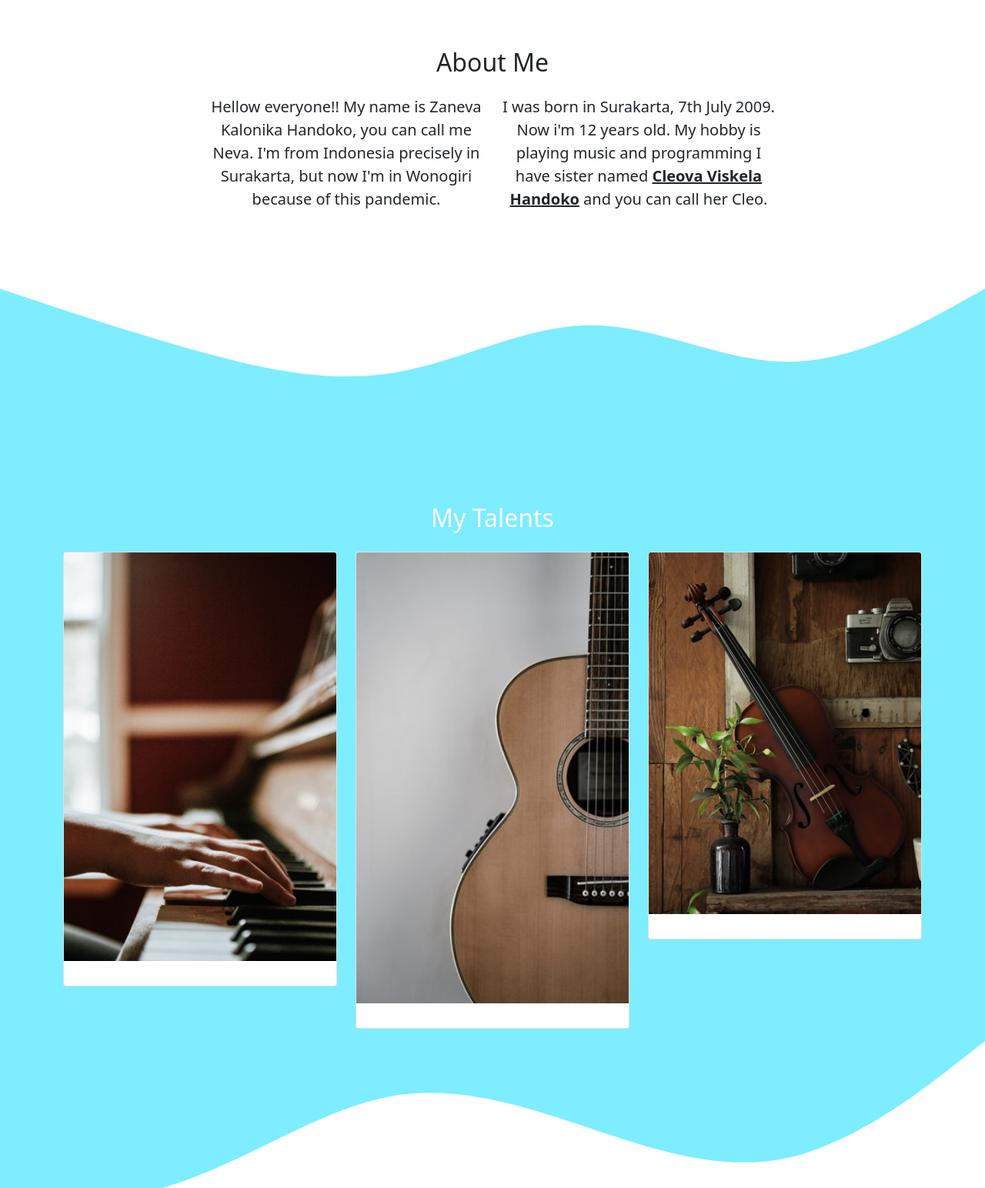
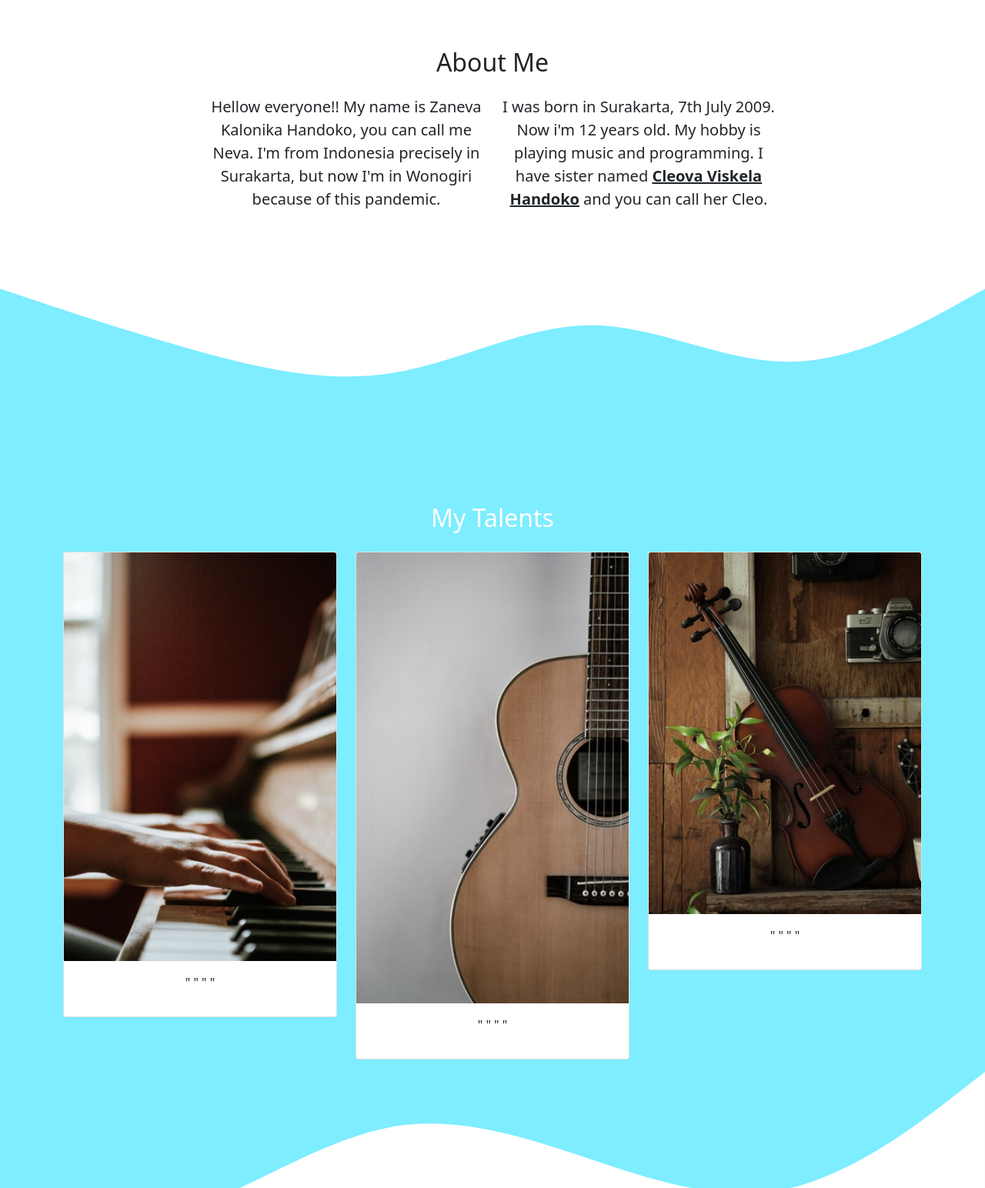
Before and after one commit to zanevakalonika/zanevakalonika.github.io, a plain HTML site: page index.html in a window 1280 px wide. Shown: the part 720-2264 px from the top of the page at 77% size. Drawn offline with nearby package versions, Linux system fonts and the light colour scheme.

Commit message:
melengkapi

```diff
--- a/index.html
+++ b/index.html
@@ -67,7 +67,7 @@
                 <p>Hellow everyone!! My name is Zaneva Kalonika Handoko, you can call me Neva. I'm from Indonesia precisely in Surakarta, but now I'm in Wonogiri because of this pandemic.</p>
             </div>
                 <div class="col-md-4">
-                <p>I was born in Surakarta, 7th July 2009. Now i'm 12 years old. My hobby is playing music and programming I have sister named <a href="https://www.instagram.com/cleooeo/" class="text-dark fw-bold">Cleova Viskela Handoko</a> and you can call her Cleo.</p>
+                <p>I was born in Surakarta, 7th July 2009. Now i'm 12 years old. My hobby is playing music and programming. I have sister named <a href="https://www.instagram.com/cleooeo/" class="text-dark fw-bold">Cleova Viskela Handoko</a> and you can call her Cleo.</p>
         </div>
             </div>
         </div>
@@ -88,6 +88,7 @@
                     <div class="card">
                         <img src="img/talents/1.jpg" class="card-img-top" alt="Talents 1">
                         <div class="card-body">
+                          <p class="card-text text-center">" " " "</p>
                           <p class="card-text"></p>
                         </div>
                       </div>
@@ -96,6 +97,7 @@
                     <div class="card">
                         <img src="img/talents/2.jpg" class="card-img-top" alt="Talents 2">
                         <div class="card-body">
+                          <p class="card-text text-center">" " " "</p>
                           <p class="card-text"></p>
                         </div>
                       </div>
@@ -104,6 +106,7 @@
                     <div class="card">
                         <img src="img/talents/3.jpg" class="card-img-top" alt="Talents 3">
                         <div class="card-body">
+                          <p class="card-text text-center">" " " "</p>
                           <p class="card-text"></p>
                         </div>
                       </div>
```
